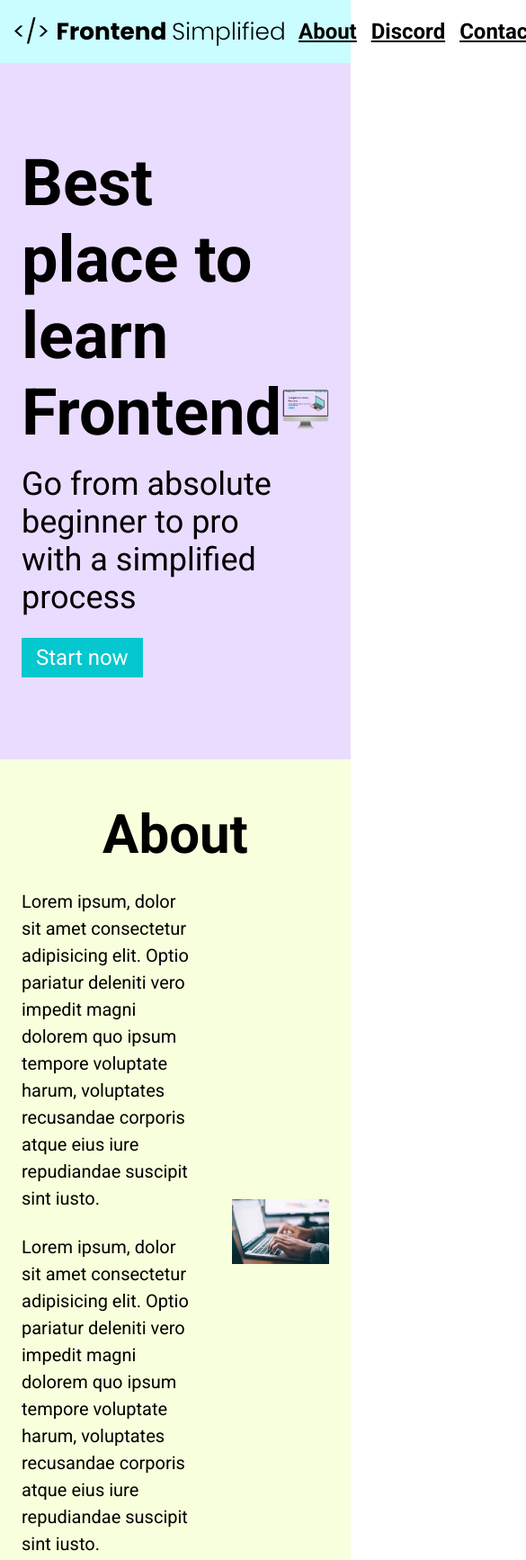
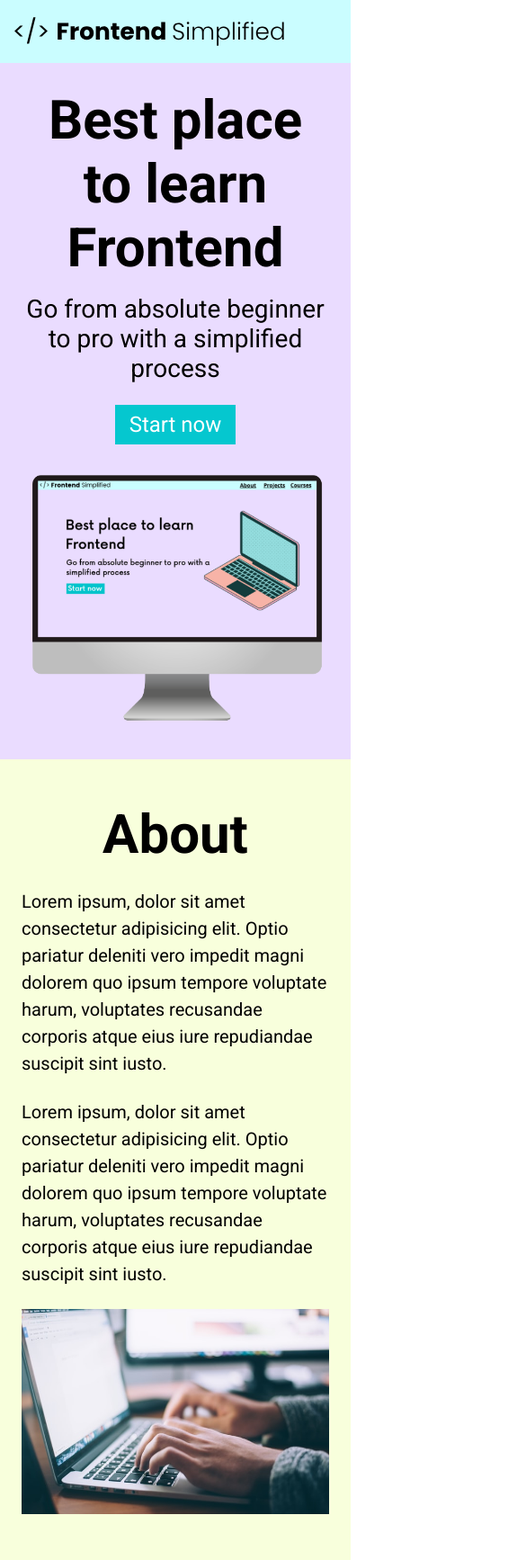
Before and after one commit to michaelimai/fes-website, a plain HTML site: page index.html in a window 390 px wide. Shown: the top 1734 px of the page at 90% size, 585 px wide, since content can reach past the window. Drawn offline with Linux system fonts and the light colour scheme.

Commit message:
add responsive css

```diff
--- a/index.html
+++ b/index.html
@@ -18,12 +18,12 @@
       </nav>
       <header>
         <div class="row">
-          <div>
+          <div class="home__description">
             <h1>Best place to learn Frontend</h1>
             <p class="subheader">
               Go from absolute beginner to pro with a simplified process
             </p>
-            <button>Start now</button>
+            <button class="home__description--button">Start now</button>
           </div>
           <figure>
             <img src="./assets/laptop.png" alt="home page image" />
--- a/style.css
+++ b/style.css
@@ -76,11 +76,7 @@ li {
   padding: 48px 0;
 }
 
-/*
-
-ABOUT
-
-*/
+/* ABOUT */
 
 #about {
   background-color: #f8ffdc;
@@ -123,21 +119,13 @@ img {
   margin-bottom: 24px;
 }
 
-/*
-
-DISCORD
-
-*/
+/* DISCORD */
 
 #discord {
   background-color: #cefeff;
 }
 
-/*
-
-CONTACT
-
-*/
+/* CONTACT */
 
 #contact {
   background-color: #dce9ff;
@@ -149,6 +137,7 @@ form {
   display: flex;
   flex-direction: column;
   margin: 0 auto;
+  padding: 0 24px;
 }
 
 input,
@@ -158,11 +147,7 @@ textarea {
   padding: 6px 12px;
 }
 
-/*
-
-FOOTER
-
-*/
+/* FOOTER */
 
 footer {
   background-color: #aaf5ff;
@@ -183,3 +168,70 @@ footer {
 .footer__link {
   padding: 0 16px;
 }
+
+/* SMALL PHONES, LARGE PHONES, TABLETS */
+
+@media (max-width: 728px) {
+    .row {
+        flex-direction: column;
+    }
+
+    .home__description {
+        margin-bottom: 24px;
+        display: flex;
+        flex-direction: column;
+        align-items: center;
+    }
+
+    .home__description--button {
+        max-width: 240px;
+    }
+
+    h1 {
+        text-align: center;
+        font-size: 60px;
+    }
+
+    .subheader {
+        text-align: center;
+        font-size: 28px;
+    }
+
+    ul {
+        display: none;
+    }
+
+    .section__description {
+        flex-direction: column;
+    }
+
+    .section__description--wrapper {
+        width: 100%;
+    }
+
+    .about__img--wrapper {
+        width: 100%;
+    }
+
+    #discord .section__description {
+        flex-direction: column-reverse;
+    }
+
+    footer {
+        padding: 48px 24px;
+    }
+
+    .footer__logo {
+        max-width: 360px;
+    }
+
+    .footer__link {
+        padding: 0 4px;
+        font-size: 18px;
+    }
+
+    .footer__links {
+        margin-bottom: 24px;
+    }
+
+}
```
